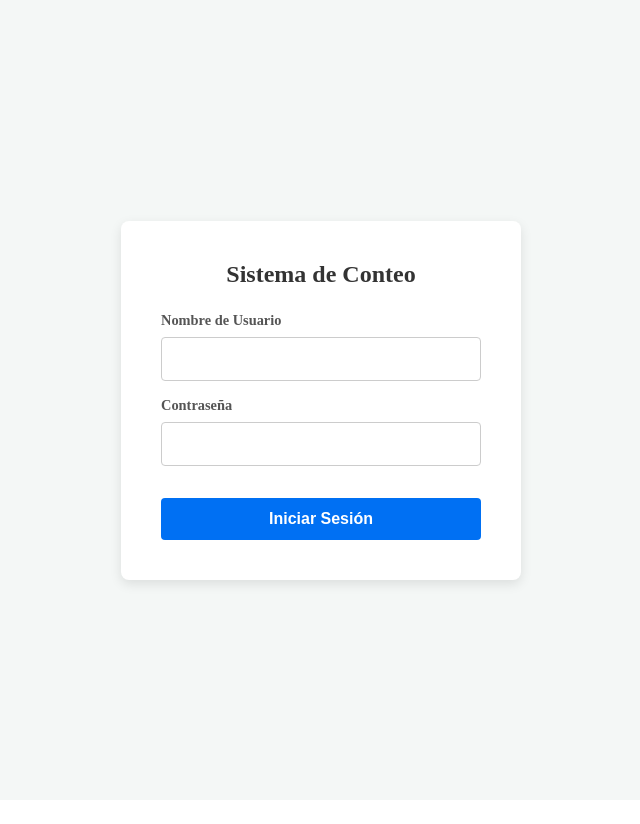
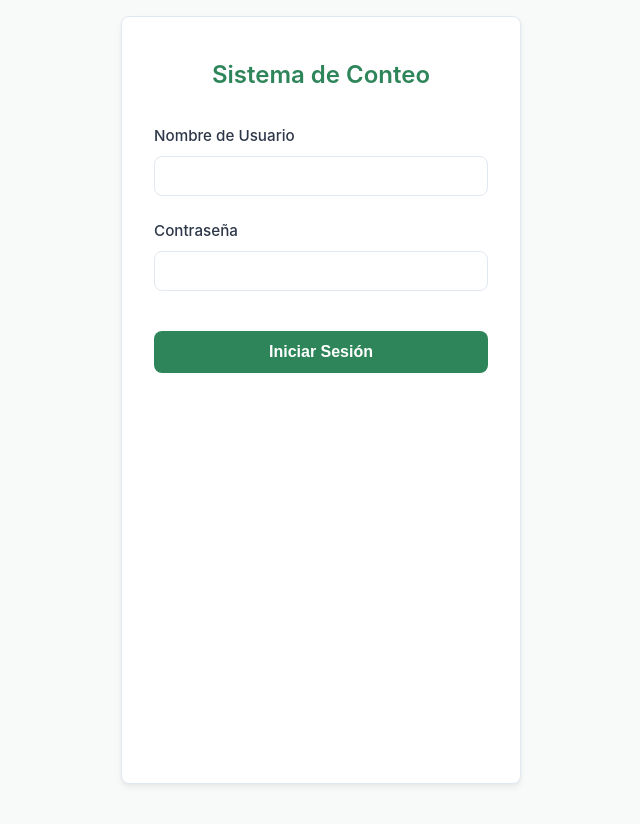
Before and after one commit to NahtanDevFS/frontend_pg, a Next.js app: page /login in a window 1280 px wide. Shown: the top 824 px of the page, without its empty margins (319-959 px from the left). Built offline with nearby package versions, Linux system fonts and the light colour scheme; no server answers.

Commit message:
mejoras de diseño

```diff
--- a/src/app/cultivos/[id]/procesar/procesar.module.css
+++ b/src/app/cultivos/[id]/procesar/procesar.module.css
@@ -1,8 +1,7 @@
 .container {
   max-width: 900px;
-  margin: 2rem auto;
-  padding: 0 1rem;
-  font-family: sans-serif;
+  margin: 0 auto;
+  padding: 2rem;
 }
 
 .header {
@@ -10,77 +9,97 @@
   justify-content: space-between;
   align-items: center;
   margin-bottom: 2rem;
-  padding-bottom: 1rem;
-  border-bottom: 2px solid #eaeaea;
-}
-
-.header h1 {
-  margin: 0;
-  color: #333;
 }
 
 .btnBack {
   background: none;
   border: none;
-  color: #0070f3;
+  color: var(--color-text-muted);
+  cursor: pointer;
+  font-size: 0.95rem;
+  transition: color 0.2s;
+}
+
+.btnBack:hover {
+  color: var(--color-text);
+  text-decoration: underline;
+}
+
+.uploadCard {
+  background: var(--color-surface);
+  padding: 2rem;
+  border-radius: var(--radius);
+  box-shadow: var(--shadow-sm);
+  border: 1px solid var(--color-border);
+}
+
+.formGroup {
+  margin-bottom: 1.5rem;
+  display: flex;
+  flex-direction: column;
+}
+
+.formGroup label {
   font-weight: 600;
+  margin-bottom: 8px;
+  color: var(--color-text);
+}
+
+.btnSubmit {
+  margin-top: 1.5rem;
+  padding: 12px;
+  border: none;
+  border-radius: var(--radius);
+  width: 100%;
+  font-size: 1.05rem;
+  font-weight: 600;
+  color: white;
+  transition: background-color 0.3s;
+}
+
+.btnSubmitActive {
+  background-color: var(--color-primary);
   cursor: pointer;
 }
 
-.uploadCard {
-  background: white;
-  padding: 2rem;
-  border-radius: 8px;
-  box-shadow: 0 4px 12px rgba(0, 0, 0, 0.05);
-  margin-bottom: 2rem;
+.btnSubmitActive:hover {
+  background-color: var(--color-primary-hover);
 }
 
-.formGroup {
-  margin-bottom: 1rem;
-  display: flex;
-  flex-direction: column;
-}
-.formGroup label {
-  margin-bottom: 0.5rem;
-  font-weight: 600;
-}
-.formGroup input {
-  padding: 0.75rem;
-  border: 1px solid #ccc;
-  border-radius: 4px;
-}
-
-.btnSubmit {
-  background-color: #0070f3;
-  color: white;
-  padding: 0.75rem 1.5rem;
-  border: none;
-  border-radius: 4px;
-  font-weight: bold;
-  cursor: pointer;
-  width: 100%;
-}
-.btnSubmit:disabled {
-  background-color: #ccc;
+.btnSubmitDisabled {
+  background-color: #cbd5e0;
+  color: var(--color-text-muted);
   cursor: not-allowed;
 }
 
+.errorText {
+  color: var(--color-danger);
+  background-color: #fff5f5;
+  padding: 1rem;
+  border-radius: var(--radius);
+  border: 1px solid #fed7d7;
+}
+
 .statusCard {
+  background: var(--color-surface);
+  padding: 3rem 2rem;
+  border-radius: var(--radius);
+  box-shadow: var(--shadow-sm);
+  border: 1px solid var(--color-border);
   text-align: center;
-  padding: 3rem;
-  background: #f8f9fa;
-  border-radius: 8px;
-  border: 2px dashed #ccc;
+  display: flex;
+  flex-direction: column;
+  align-items: center;
+  gap: 1rem;
 }
 
 .spinner {
-  border: 4px solid rgba(0, 0, 0, 0.1);
-  width: 36px;
-  height: 36px;
+  width: 45px;
+  height: 45px;
+  border: 4px solid var(--color-border);
+  border-top: 4px solid var(--color-primary);
   border-radius: 50%;
-  border-left-color: #0070f3;
   animation: spin 1s linear infinite;
-  margin: 0 auto 1rem auto;
 }
 
 @keyframes spin {
@@ -92,45 +111,52 @@
   }
 }
 
-.errorText {
-  color: #d32f2f;
-  font-weight: bold;
+.resultsContainer {
+  background: var(--color-surface);
+  padding: 2rem;
+  border-radius: var(--radius);
+  box-shadow: var(--shadow-md);
+  border: 1px solid var(--color-border);
+  margin-top: 2rem;
 }
 
 .resultsGrid {
   display: grid;
-  grid-template-columns: repeat(auto-fit, minmax(250px, 1fr));
+  grid-template-columns: repeat(auto-fit, minmax(200px, 1fr));
   gap: 1.5rem;
   margin-bottom: 2rem;
 }
 
 .resultTile {
-  background: white;
+  background: var(--color-bg);
   padding: 1.5rem;
-  border-radius: 8px;
-  box-shadow: 0 2px 8px rgba(0, 0, 0, 0.05);
+  border-radius: var(--radius);
+  border: 1px solid var(--color-border);
   text-align: center;
 }
 
 .resultTile h3 {
-  margin: 0 0 0.5rem 0;
-  color: #555;
   font-size: 1rem;
+  color: var(--color-text-muted);
+  margin-bottom: 0.5rem;
 }
+
 .numberMaduro {
-  font-size: 3rem;
-  font-weight: bold;
-  color: #2e7d32;
+  font-size: 2.5rem;
+  font-weight: 700;
+  color: var(--color-primary);
 }
+
 .numberInmaduro {
-  font-size: 3rem;
-  font-weight: bold;
-  color: #ed6c02;
+  font-size: 2.5rem;
+  font-weight: 700;
+  color: #d69e2e;
 }
 
 .videoPlayer {
   width: 100%;
-  border-radius: 8px;
-  box-shadow: 0 4px 12px rgba(0, 0, 0, 0.1);
+  border-radius: var(--radius);
+  background-color: #000;
   margin-top: 1rem;
+  box-shadow: var(--shadow-sm);
 }
--- a/src/app/cultivos/nuevo/nuevo.module.css
+++ b/src/app/cultivos/nuevo/nuevo.module.css
@@ -1,93 +1,67 @@
 .container {
   max-width: 600px;
-  margin: 3rem auto;
+  margin: 0 auto;
   padding: 2rem;
-  background-color: #ffffff;
-  border-radius: 8px;
-  box-shadow: 0 4px 12px rgba(0, 0, 0, 0.08);
-  font-family: sans-serif;
 }
 
 .header {
   display: flex;
+  align-items: center;
   justify-content: space-between;
-  align-items: center;
   margin-bottom: 2rem;
-  border-bottom: 2px solid #eaeaea;
-  padding-bottom: 1rem;
-}
-
-.title {
-  color: #333;
-  margin: 0;
 }
 
 .btnBack {
   background: none;
   border: none;
-  color: #0070f3;
-  font-weight: 600;
+  color: var(--color-text-muted);
   cursor: pointer;
-  font-size: 1rem;
+  text-decoration: none;
+  font-size: 0.95rem;
+  transition: color 0.2s;
 }
 
 .btnBack:hover {
-  text-decoration: underline;
+  color: var(--color-text);
+}
+
+.formCard {
+  background: var(--color-surface);
+  padding: 2rem;
+  border-radius: var(--radius);
+  box-shadow: var(--shadow-sm);
+  border: 1px solid var(--color-border);
 }
 
 .formGroup {
   margin-bottom: 1.5rem;
-  display: flex;
-  flex-direction: column;
 }
 
 .formGroup label {
+  display: block;
   margin-bottom: 0.5rem;
-  font-weight: 600;
-  color: #444;
+  color: var(--color-text);
+  font-weight: 500;
 }
 
-.formGroup input {
-  padding: 0.75rem;
-  border: 1px solid #ccc;
-  border-radius: 4px;
-  font-size: 1rem;
+.btnSubmit {
+  background-color: var(--color-primary);
+  color: white;
+  border: none;
+  padding: 12px;
+  border-radius: var(--radius);
+  cursor: pointer;
+  font-weight: 600;
+  width: 100%;
+  transition: background-color 0.2s;
+  margin-top: 1rem;
 }
 
-.formGroup input:focus {
-  outline: none;
-  border-color: #0070f3;
-  box-shadow: 0 0 0 2px rgba(0, 112, 243, 0.2);
+.btnSubmit:hover {
+  background-color: var(--color-primary-hover);
 }
 
-.submitBtn {
-  width: 100%;
-  padding: 1rem;
-  background-color: #0070f3;
-  color: white;
-  border: none;
-  border-radius: 4px;
-  font-size: 1rem;
-  font-weight: bold;
-  cursor: pointer;
-  margin-top: 1rem;
-  transition: background-color 0.2s;
-}
-
-.submitBtn:hover {
-  background-color: #005bb5;
-}
-
-.submitBtn:disabled {
-  background-color: #ccc;
+.btnSubmit:disabled {
+  background-color: var(--color-border);
   cursor: not-allowed;
 }
-
-.errorMsg {
-  color: #d32f2f;
-  background-color: #fde0e0;
-  padding: 0.75rem;
-  border-radius: 4px;
-  margin-bottom: 1rem;
-  font-size: 0.9rem;
-}
--- a/src/app/dashboard/dashboard.module.css
+++ b/src/app/dashboard/dashboard.module.css
@@ -2,7 +2,12 @@
   max-width: 1000px;
   margin: 0 auto;
   padding: 2rem;
-  font-family: sans-serif;
+}
+
+.loading {
+  text-align: center;
+  margin-top: 5rem;
+  color: var(--color-text-muted);
 }
 
 .header {
@@ -10,53 +15,66 @@
   justify-content: space-between;
   align-items: center;
   margin-bottom: 2rem;
-  border-bottom: 2px solid #eaeaea;
-  padding-bottom: 1rem;
 }
 
 .title {
-  color: #333;
-  margin: 0;
+  color: var(--color-text);
+  font-weight: 600;
 }
 
 .btnPrimary {
-  background-color: #0070f3;
+  background-color: var(--color-primary);
   color: white;
-  padding: 0.75rem 1.5rem;
   border: none;
-  border-radius: 6px;
-  font-weight: bold;
+  padding: 10px 20px;
+  border-radius: var(--radius);
   cursor: pointer;
+  font-weight: 500;
   transition: background-color 0.2s;
 }
 
 .btnPrimary:hover {
-  background-color: #005bb5;
+  background-color: var(--color-primary-hover);
+}
+
+.emptyState {
+  background: var(--color-surface);
+  padding: 3rem;
+  text-align: center;
+  color: var(--color-text-muted);
+  border-radius: var(--radius);
+  border: 1px solid var(--color-border);
 }
 
 .tableContainer {
-  background: white;
-  border-radius: 8px;
-  box-shadow: 0 4px 6px rgba(0, 0, 0, 0.05);
+  background: var(--color-surface);
+  border-radius: var(--radius);
+  box-shadow: var(--shadow-sm);
+  border: 1px solid var(--color-border);
   overflow: hidden;
 }
 
 .table {
   width: 100%;
   border-collapse: collapse;
-  text-align: left;
-}
-
-.table th,
-.table td {
-  padding: 1rem;
-  border-bottom: 1px solid #eaeaea;
 }
 
 .table th {
-  background-color: #f8f9fa;
-  color: #555;
+  background-color: #f8fafc;
+  color: var(--color-text-muted);
   font-weight: 600;
+  text-align: left;
+  padding: 12px 16px;
+  border-bottom: 1px solid var(--color-border);
+  font-size: 0.9rem;
+  text-transform: uppercase;
+  letter-spacing: 0.05em;
+}
+
+.table td {
+  padding: 16px;
+  border-bottom: 1px solid var(--color-border);
+  color: var(--color-text);
 }
 
 .table tr:last-child td {
@@ -64,18 +82,35 @@
 }
 
 .table tr:hover {
-  background-color: #fcfcfc;
+  background-color: #fcfdfd;
 }
 
-.emptyState {
-  text-align: center;
-  padding: 3rem;
-  color: #666;
+.btnAction {
+  background: none;
+  border: none;
+  color: var(--color-primary);
+  cursor: pointer;
+  font-weight: 500;
+  padding: 6px 12px;
+  border-radius: 4px;
+  transition: background-color 0.2s;
 }
 
-.loading {
-  text-align: center;
-  padding: 2rem;
-  font-size: 1.2rem;
-  color: #0070f3;
+.btnAction:hover {
+  background-color: #f0fdf4;
 }
+
+.btnDanger {
+  background: none;
+  border: none;
+  color: var(--color-danger);
+  cursor: pointer;
+  font-weight: 500;
+  padding: 6px 12px;
+  border-radius: 4px;
+  transition: background-color 0.2s;
+}
+
+.btnDanger:hover {
+  background-color: #fff5f5;
+}
--- a/src/app/globals.css
+++ b/src/app/globals.css
@@ -1,24 +1,53 @@
 :root {
-  --background: #ffffff;
-  --foreground: #171717;
+  --color-primary: #2f855a;
+  --color-primary-hover: #276749;
+  --color-bg: #f7faf8;
+  --color-surface: #ffffff;
+  --color-text: #2d3748;
+  --color-text-muted: #718096;
+  --color-border: #e2e8f0;
+  --color-danger: #e53e3e;
+  --color-danger-hover: #c53030;
+
+  --shadow-sm: 0 1px 2px rgba(0, 0, 0, 0.05);
+  --shadow-md: 0 4px 6px rgba(0, 0, 0, 0.05), 0 1px 3px rgba(0, 0, 0, 0.03);
+  --radius: 8px;
 }
 
-html {
-  height: 100%;
+* {
+  box-sizing: border-box;
+  margin: 0;
+  padding: 0;
 }
 
-html,
 body {
-  max-width: 100vw;
-  overflow-x: hidden;
-}
-* {
-  box-sizing: border-box;
-  padding: 0;
-  margin: 0;
+  background-color: var(--color-bg);
+  color: var(--color-text);
+  font-family:
+    -apple-system, BlinkMacSystemFont, "Segoe UI", Roboto, Helvetica, Arial,
+    sans-serif;
+  line-height: 1.5;
 }
 
-a {
-  color: inherit;
-  text-decoration: none;
+input,
+select,
+textarea {
+  border: 1px solid var(--color-border);
+  border-radius: var(--radius);
+  padding: 10px 12px;
+  font-size: 1rem;
+  color: var(--color-text);
+  background-color: var(--color-surface);
+  transition:
+    border-color 0.2s,
+    box-shadow 0.2s;
+  width: 100%;
 }
+
+input:focus,
+select:focus,
+textarea:focus {
+  outline: none;
+  border-color: var(--color-primary);
+  box-shadow: 0 0 0 3px rgba(47, 133, 90, 0.15);
+}
--- a/src/app/login/login.module.css
+++ b/src/app/login/login.module.css
@@ -1,74 +1,65 @@
 .container {
   display: flex;
   justify-content: center;
-  align-items: center;
+  alignitems: center;
   min-height: 100vh;
-  background-color: #f4f7f6;
+  padding: 1rem;
 }
 
 .formCard {
-  background: white;
-  padding: 2.5rem;
-  border-radius: 8px;
-  box-shadow: 0 4px 12px rgba(0, 0, 0, 0.1);
+  background: var(--color-surface);
+  padding: 2.5rem 2rem;
+  border-radius: var(--radius);
+  box-shadow: var(--shadow-md);
   width: 100%;
   max-width: 400px;
+  border: 1px solid var(--color-border);
 }
 
 .title {
   text-align: center;
-  color: #333;
+  color: var(--color-primary);
+  margin-bottom: 2rem;
+  font-weight: 600;
+}
+
+.errorMsg {
+  background-color: #fff5f5;
+  color: var(--color-danger);
+  padding: 0.75rem;
+  border-radius: var(--radius);
+  margin-bottom: 1.5rem;
+  font-size: 0.9rem;
+  border: 1px solid #fed7d7;
+  text-align: center;
+}
+
+.inputGroup {
   margin-bottom: 1.5rem;
 }
 
-.inputGroup {
-  margin-bottom: 1rem;
-  display: flex;
-  flex-direction: column;
-}
-
 .inputGroup label {
+  display: block;
   margin-bottom: 0.5rem;
-  font-weight: 600;
-  color: #555;
-  font-size: 0.9rem;
-}
-
-.inputGroup input {
-  padding: 0.75rem;
-  border: 1px solid #ccc;
-  border-radius: 4px;
-  font-size: 1rem;
-}
-
-.inputGroup input:focus {
-  outline: none;
-  border-color: #0070f3;
+  color: var(--color-text);
+  font-weight: 500;
+  font-size: 0.95rem;
 }
 
 .submitBtn {
   width: 100%;
-  padding: 0.75rem;
-  background-color: #0070f3;
+  padding: 12px;
+  background-color: var(--color-primary);
   color: white;
   border: none;
-  border-radius: 4px;
+  border-radius: var(--radius);
   font-size: 1rem;
-  font-weight: bold;
+  font-weight: 600;
   cursor: pointer;
+  transition: background-color 0.2s;
   margin-top: 1rem;
 }
 
 .submitBtn:hover {
-  background-color: #005bb5;
+  background-color: var(--color-primary-hover);
 }
-
-.errorMsg {
-  color: #d32f2f;
-  background-color: #fde0e0;
-  padding: 0.75rem;
-  border-radius: 4px;
-  margin-bottom: 1rem;
-  font-size: 0.9rem;
-  text-align: center;
-}
```
Also changed, not shown: src/components/ClientLayout.tsx (+31 -21 lines).
